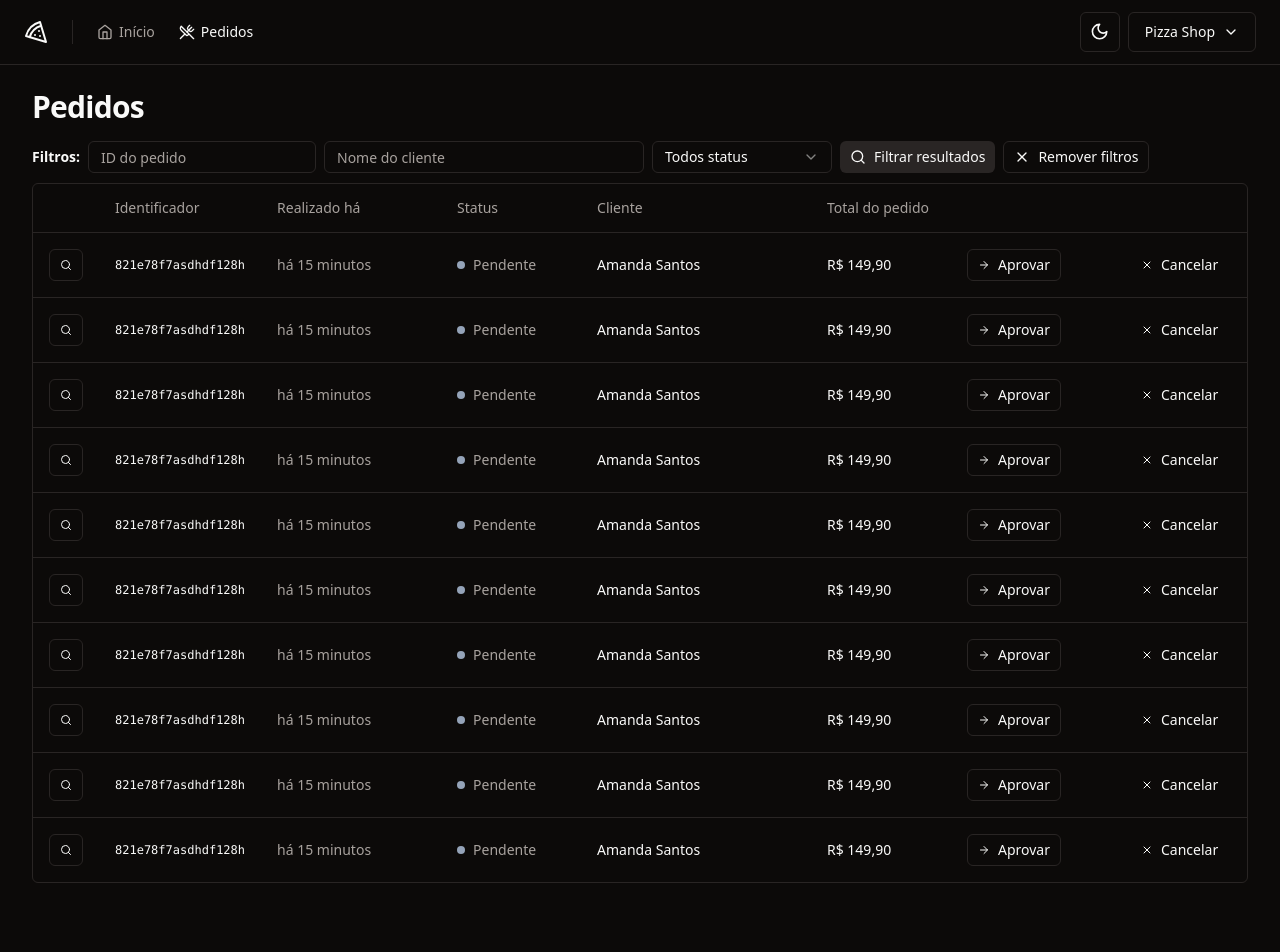
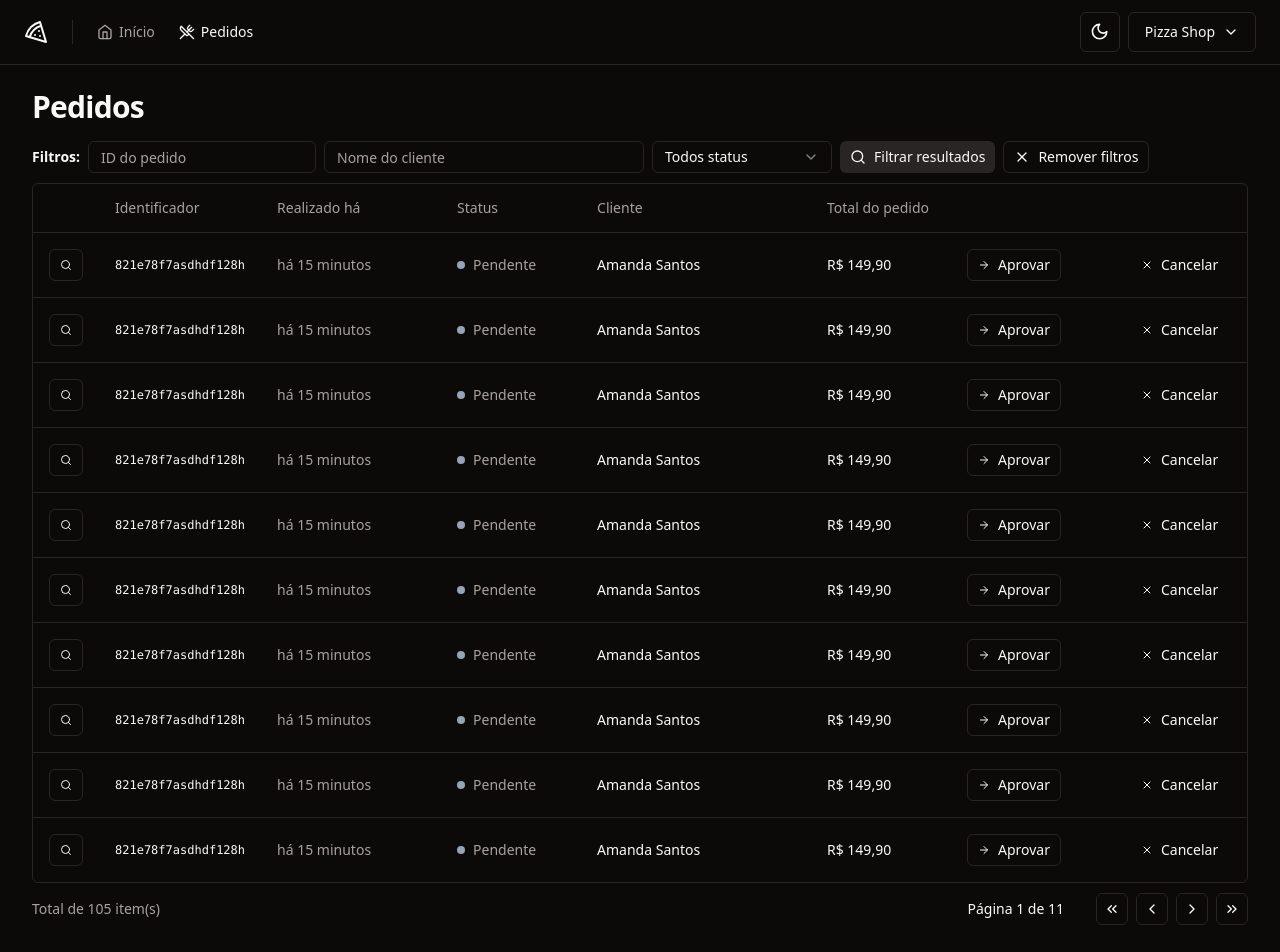
Before and after one commit to amanda-santos/pizzashop, a React (Vite) app: page /orders in a window 1280 px wide. Shown: the top 952 px of the page. Before the commit the page ends 915 px from the top, so only its background shows below. Built offline with nearby package versions, Linux system fonts and the light colour scheme.

Commit message:
feat: ✨ create table pagination

```diff
--- /dev/null
+++ b/src/components/pagination.tsx
@@ -0,0 +1,54 @@
+import {
+  ChevronLeft,
+  ChevronRight,
+  ChevronsLeft,
+  ChevronsRight,
+} from 'lucide-react'
+
+import { Button } from './ui/button'
+
+interface PaginationProps {
+  pageIndex: number
+  totalCount: number
+  perPage: number
+}
+
+export function Pagination({
+  pageIndex,
+  perPage,
+  totalCount,
+}: PaginationProps) {
+  const pages = Math.ceil(totalCount / perPage) || 1
+
+  return (
+    <div className="flex items-center justify-between">
+      <span className="text-sm text-muted-foreground">
+        Total de {totalCount} item(s)
+      </span>
+
+      <div className="flex items-center gap-6 lg:gap-8">
+        <div className="text-sm font-medium">
+          Página {pageIndex + 1} de {pages}
+        </div>
+        <div className="flex items-center gap-2">
+          <Button variant="outline" className="h-8 w-8 p-0">
+            <ChevronsLeft className="h-4 w-4" />
+            <span className="sr-only">Primeira página</span>
+          </Button>
+          <Button variant="outline" className="h-8 w-8 p-0">
+            <ChevronLeft className="h-4 w-4" />
+            <span className="sr-only">Página anterior</span>
+          </Button>
+          <Button variant="outline" className="h-8 w-8 p-0">
+            <ChevronRight className="h-4 w-4" />
+            <span className="sr-only">Próxima página</span>
+          </Button>
+          <Button variant="outline" className="h-8 w-8 p-0">
+            <ChevronsRight className="h-4 w-4" />
+            <span className="sr-only">Última página</span>
+          </Button>
+        </div>
+      </div>
+    </div>
+  )
+}
--- a/src/pages/app/orders/orders.tsx
+++ b/src/pages/app/orders/orders.tsx
@@ -1,5 +1,6 @@
 import { Helmet } from 'react-helmet-async'
 
+import { Pagination } from '@/components/pagination'
 import {
   Table,
   TableBody,
@@ -18,7 +19,6 @@
 
       <div className="flex flex-col gap-4">
         <h1 className="text-3xl font-bold tracking-tight">Pedidos</h1>
-      </div>
         <div className="space-y-2.5">
           <OrderTableFilters />
 
@@ -43,6 +43,8 @@
               </TableBody>
             </Table>
           </div>
+          <Pagination pageIndex={0} totalCount={105} perPage={10} />
+        </div>
       </div>
     </>
   )
```
Lines whose indentation alone changed are shown as unchanged.
